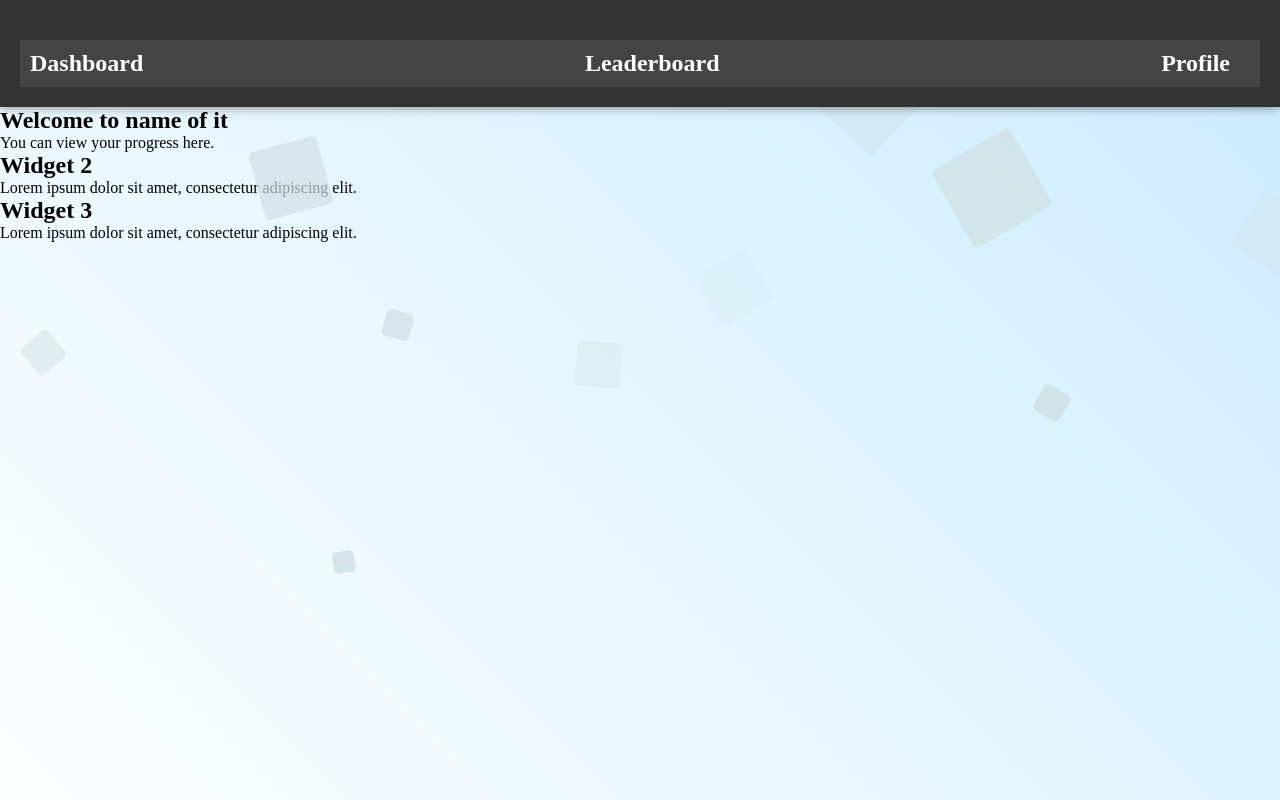
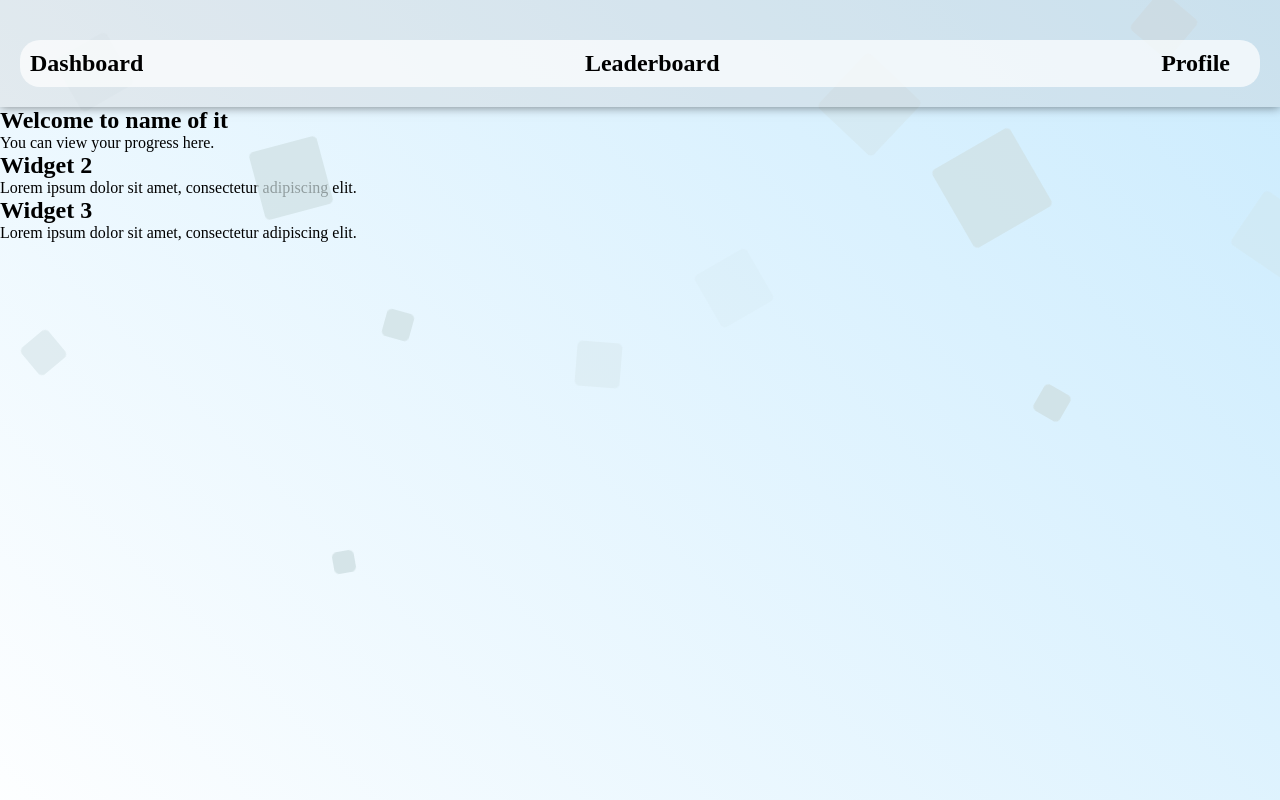
Before and after one commit to Lyxn-M/MrAhmed., a plain HTML site: page index.html in a window 1280 px wide. Shown: the top 800 px of the page. Drawn offline with Linux system fonts and the light colour scheme.

Commit message:
Update style.css

```diff
--- a/style.css
+++ b/style.css
@@ -18,8 +18,8 @@ body{
 
 
 header {
-    background-color: #333;
-    color: #fff;
+    background-color: rgba(199, 193, 193, 0.267);
+    color: #000000;
     padding: 20px;
     text-align: center;
     font-size: 24px;
@@ -38,7 +38,8 @@ header {
   }
 
   header nav {
-    background-color: #444;
+    background-color: rgba(255, 255, 255, 0.696);
+    border-radius: 20px;
     padding: 10px;
     text-align: center;
     margin-top: 20px;
@@ -57,7 +58,7 @@ header {
   }
 
   header nav a {
-    color: #fff;
+    color: #000000;
     text-decoration: none;
     transition: color 0.2s ease;
   }
```
